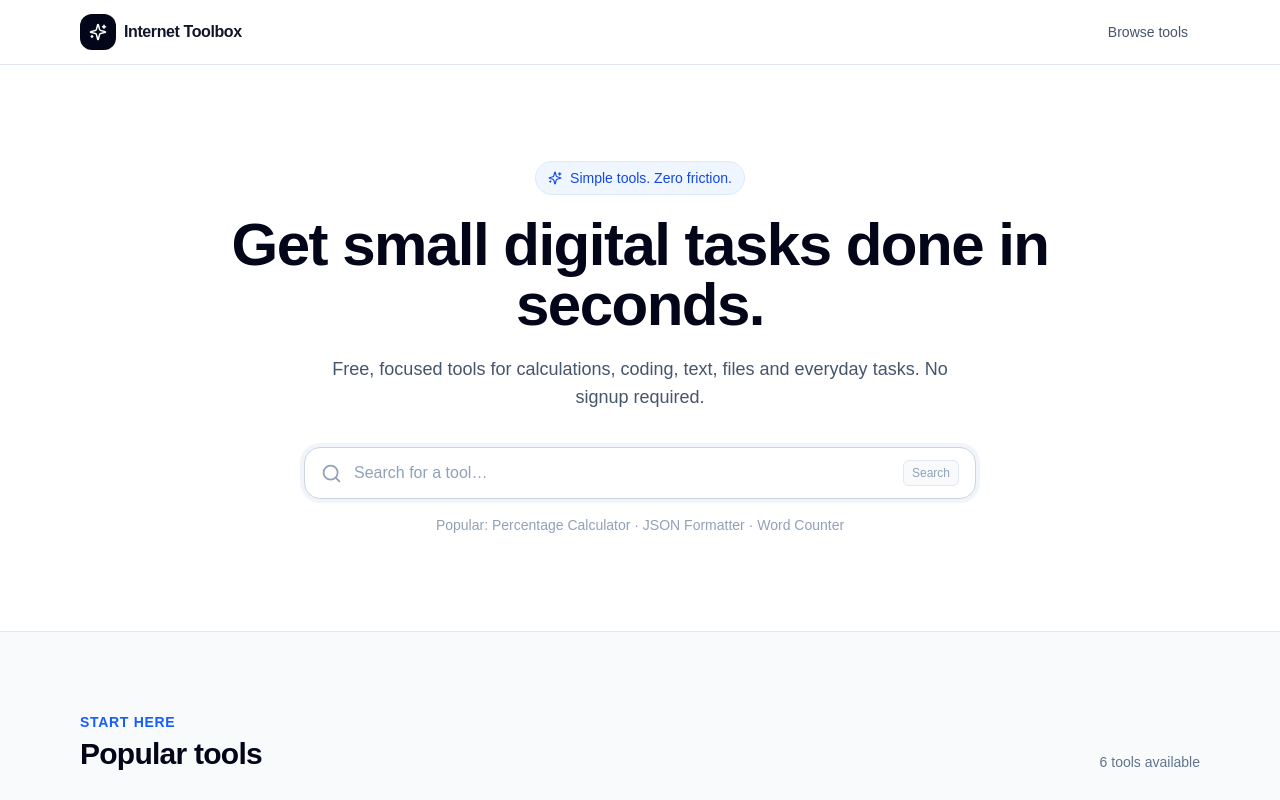
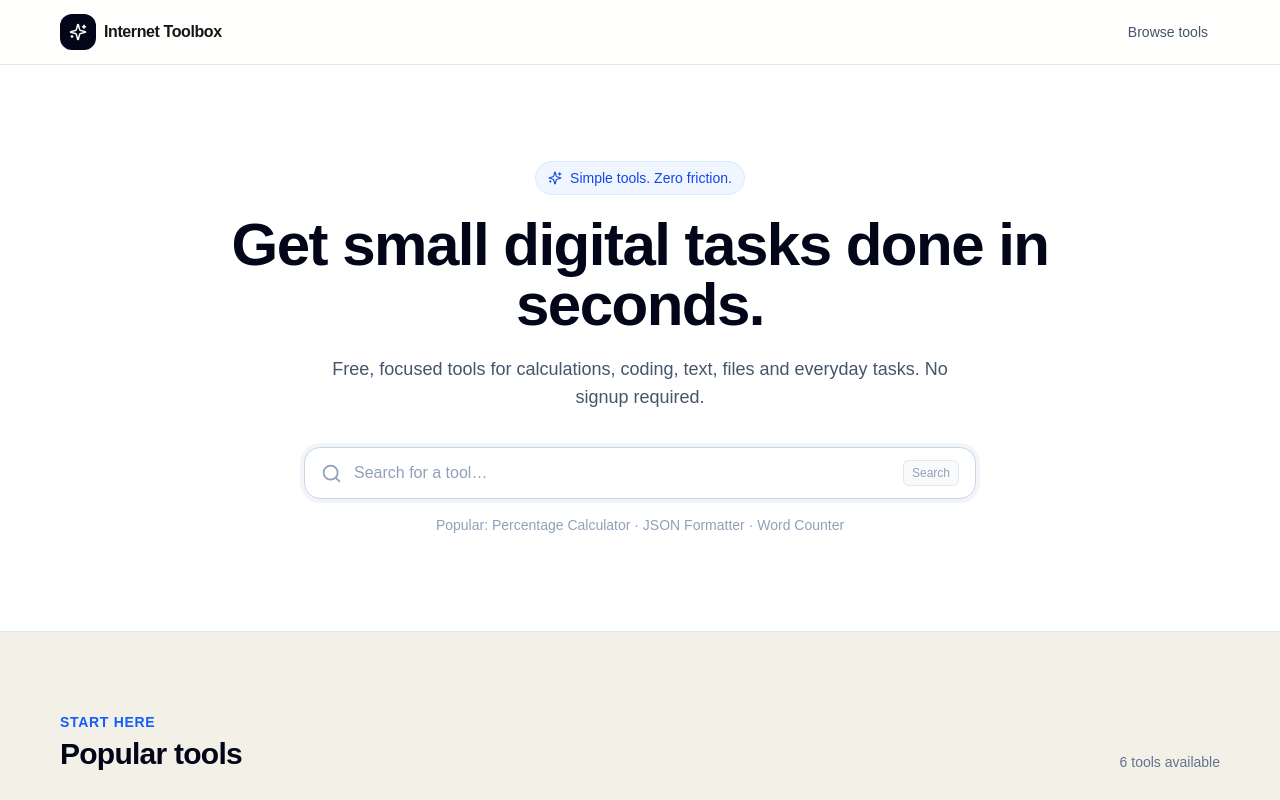
Before and after one commit to factoalbum/internet-toolbox, a Next.js app: page / in a window 1280 px wide. Shown: the top 800 px of the page. Built offline with nearby package versions, Linux system fonts and the light colour scheme; no server answers.

Commit message:
Redesign global visual system

```diff
--- a/app/globals.css
+++ b/app/globals.css
@@ -1,13 +1,15 @@
 @import "tailwindcss";
 
 :root {
-  --background: #f8fafc;
-  --foreground: #0f172a;
-  --muted: #64748b;
-  --border: #e2e8f0;
-  --card: #ffffff;
-  --accent: #2563eb;
-  --accent-soft: #eff6ff;
+  --background: #f3f0e8;
+  --foreground: #171717;
+  --muted: #6b6a63;
+  --border: #d8d4c9;
+  --card: #fffdf8;
+  --accent: #c8f169;
+  --accent-strong: #91c63f;
+  --accent-soft: #edf7d5;
+  --ink: #171717;
 }
 
 * { box-sizing: border-box; }
@@ -19,10 +21,10 @@ body {
   font-family: Arial, Helvetica, sans-serif;
 }
 button, input { font: inherit; }
-::selection { background: #dbeafe; color: #1e3a8a; }
+::selection { background: var(--accent); color: var(--ink); }
 
-.container { width: min(1120px, calc(100% - 32px)); margin-inline: auto; }
+.container { width: min(1160px, calc(100% - 32px)); margin-inline: auto; }
 
 @media (min-width: 768px) {
-  .container { width: min(1120px, calc(100% - 48px)); }
+  .container { width: min(1160px, calc(100% - 56px)); }
 }
```
